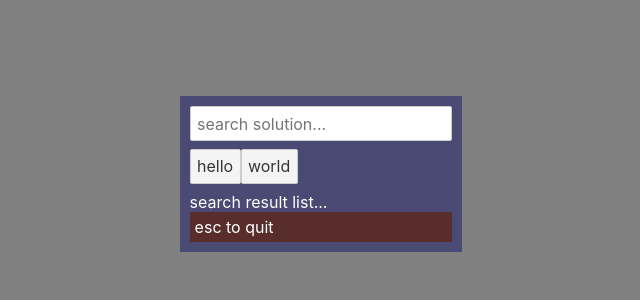
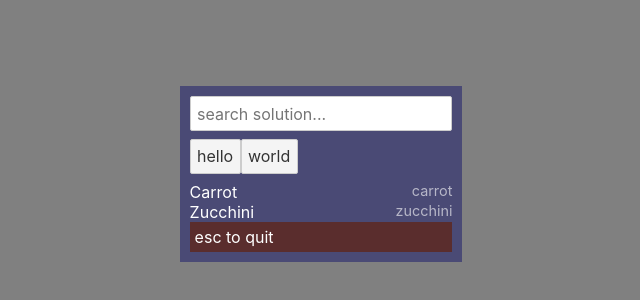
Before and after one commit to jaclynonacloud/svelte-search-solution, a Svelte app: page / in a window 1280 px wide. Shown: the part 226-526 px from the top of the page, without its empty margins (319-959 px from the left). Built offline with nearby package versions, Linux system fonts and the light colour scheme.

Commit message:
Adding results list functionality.

```diff
--- a/src/components/atoms/SearchResult.svelte
+++ b/src/components/atoms/SearchResult.svelte
@@ -1,3 +1,21 @@
+<script>
+    export let readable = 'readable'
+    export let id = 'id'
+</script>
+
 <div class="search-result">
-    search result
+    <div class="search-result__readable">{@html readable}</div>
+    <div class="search-result__id">{@html id}</div>
 </div>
+
+<style lang="scss">
+    .search-result {
+        display: flex;
+        justify-content: space-between;
+
+        &__id {
+            font-size: 0.9em;
+            opacity: 0.6;
+        }
+    }
+</style>
--- a/src/components/molecules/SearchResultList.svelte
+++ b/src/components/molecules/SearchResultList.svelte
@@ -1,3 +1,14 @@
+<script>
+    import SearchResult from "../atoms/SearchResult.svelte";
+
+    export let results = [
+        { id: 'carrot', readable: 'Carrot' },
+        { id: 'zucchini', readable: 'Zucchini'}
+    ]
+</script>
+
 <div class="search-result-list">
-    search result list...
+    {#each results as {readable, id}}
+    <SearchResult {readable} {id} />
+    {/each}
 </div>
```
